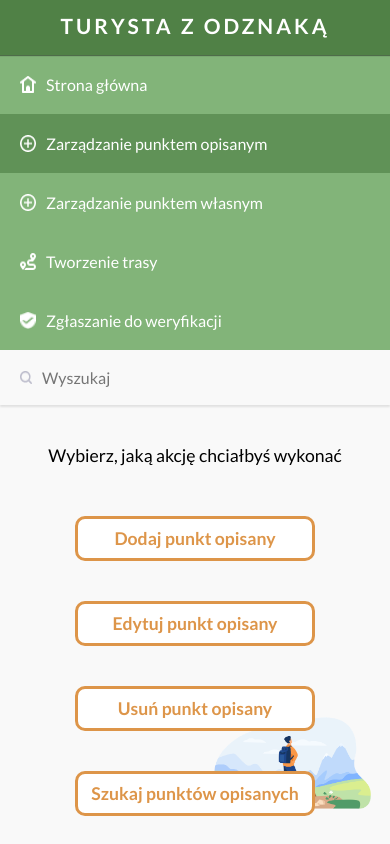
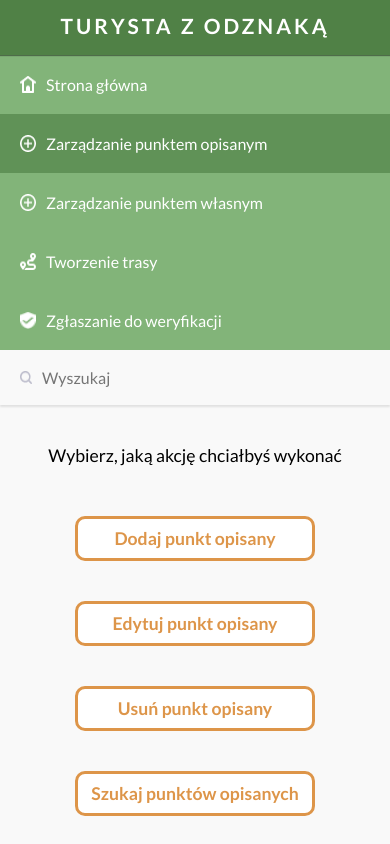
Before and after one commit to Vesperalin/Turysta-z-odznaka, a React (Create React App) app in the folder frontend/: page /punkt-opisany in a window 390 px wide. Shown: the top 844 px of the page. Built offline with nearby package versions, Linux system fonts and the light colour scheme.

Commit message:
Remove background image for labeled point management for mobile

```diff
--- a/frontend/src/components/Container/LabeledPointManagement/LabeledPointManagement.module.css
+++ b/frontend/src/components/Container/LabeledPointManagement/LabeledPointManagement.module.css
@@ -20,3 +20,9 @@
   flex-grow: 1;
   text-align: center;
 }
+
+@media screen and (max-width: 900px) {
+  .wrapper {
+    background-image: none;
+  }
+}
```
